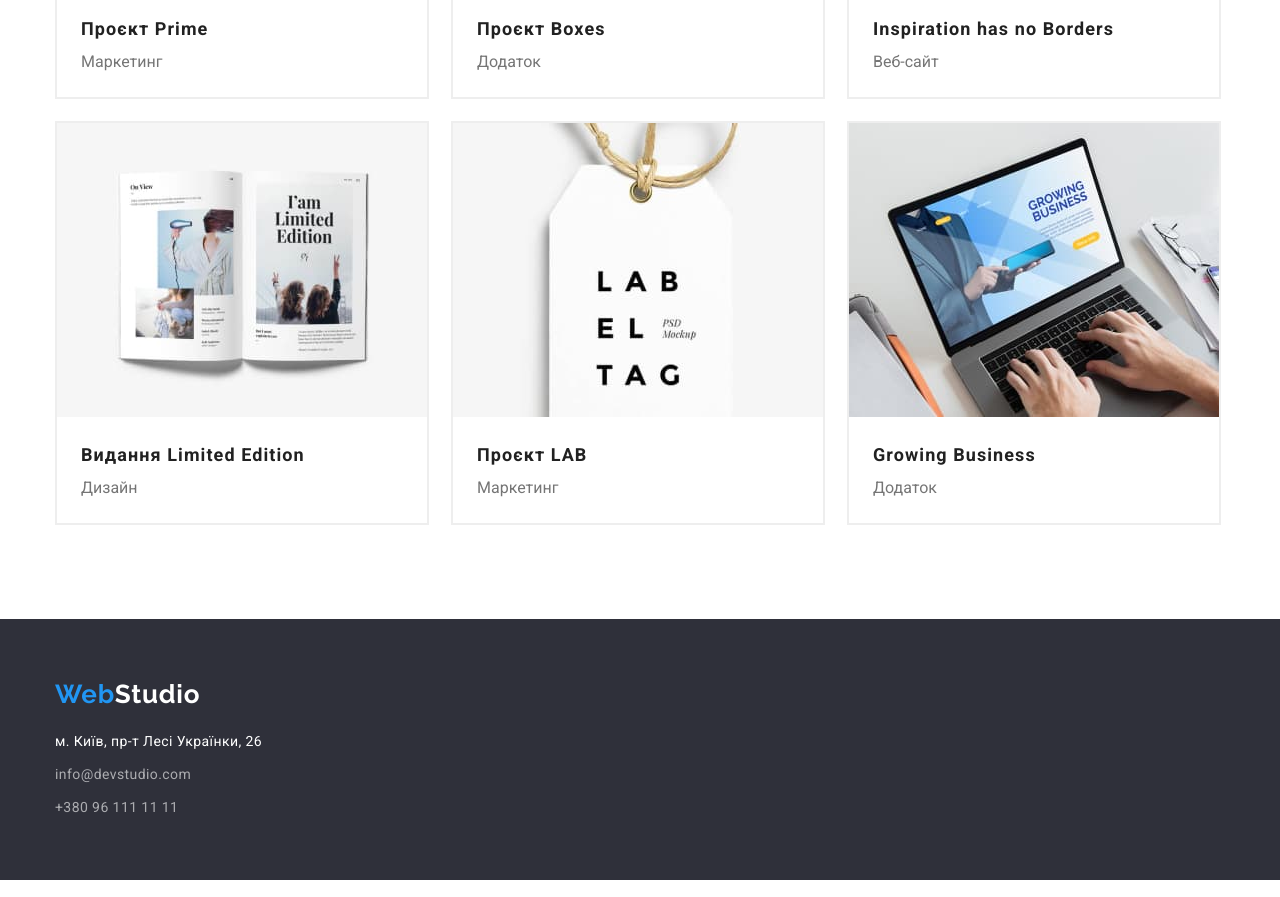
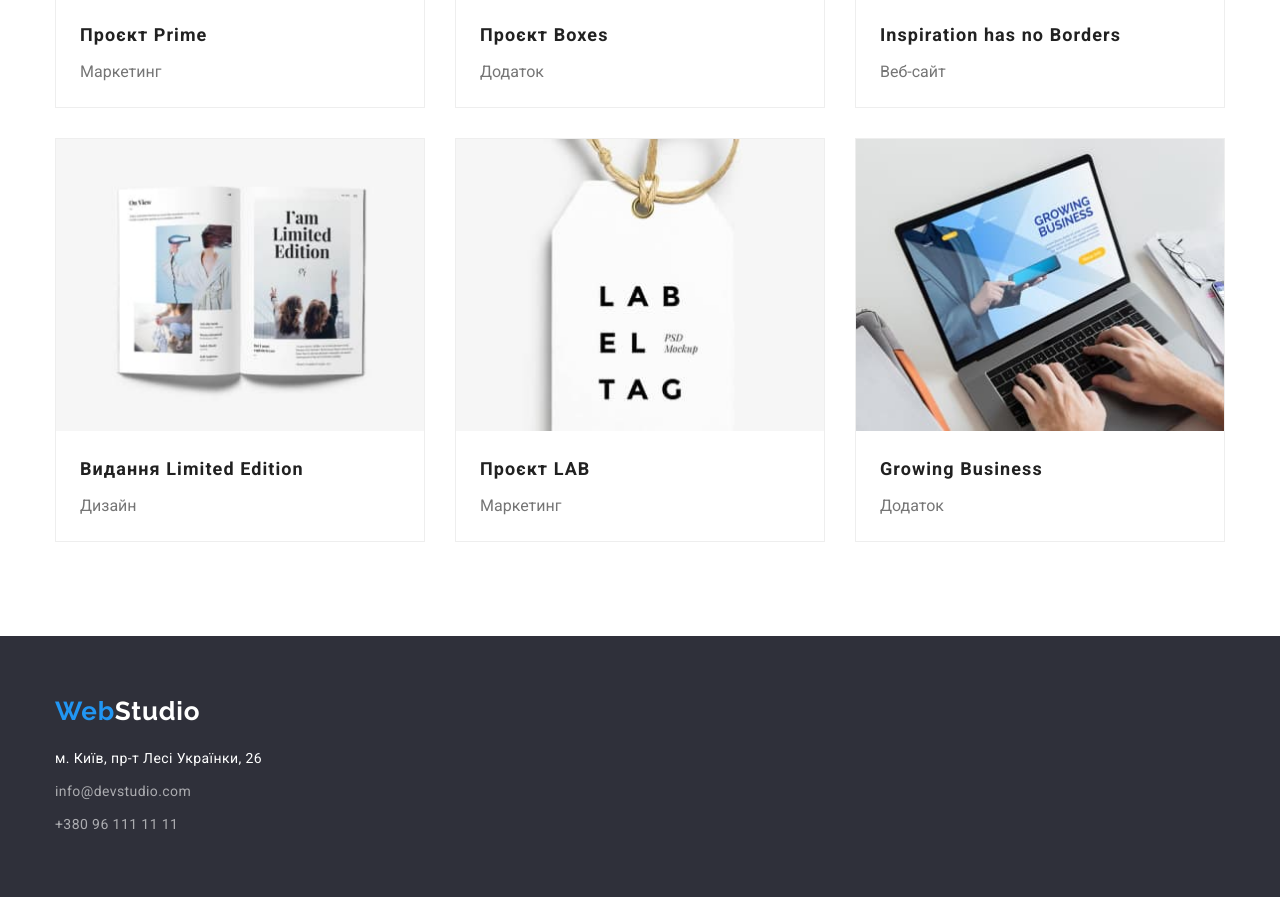
Before and after one commit to ruslanzakhar/goit-markup-hw-03, a plain HTML site: page portfolio.html in a window 1280 px wide. Shown: the part 1002-1899 px from the top of the page. Drawn offline with nearby package versions, Linux system fonts and the light colour scheme.

Commit message:
fix homework

```diff
--- a/css/styles.css
+++ b/css/styles.css
@@ -162,6 +162,10 @@ ul{  padding-left: 0;
 
 /*-----------HERO---------*/
 
+.section {
+    padding: 94px 0 94px 0 ;
+ }
+
 .hero{
     padding: 200px 0 200px;
     text-align: center;
@@ -237,9 +241,7 @@ ul{  padding-left: 0;
     color: var(--paragraph-color);
 }
 
- .section {
-    padding: 94px 0 94px 0 ;
- }
+
  .affairs{
     padding-top: 0;
 }
@@ -328,16 +330,19 @@ ul{  padding-left: 0;
 .projects-list{
     display: flex;
     flex-wrap: wrap;
-    gap:22px;
+    gap:30px;
 }
 
-.projects-items{
-    border: 2px solid #EEEEEE;
+.projects-items {
+    width: calc((100% - 60px) / 3);
+    border: 1px solid #EEEEEE;
 }
+
 .project-title{
     font-size: 18px;
     line-height: 2;
     letter-spacing: 0.06em;
+    margin-bottom: 4px;
 }
 
 .project-text{
@@ -355,6 +360,7 @@ padding: 20px 24px 20px ;
 
 .footer{
     background-color:var(--second-color);
+    padding: 60px 0 60px;
 }
 
 .logo-link{
@@ -369,10 +375,7 @@ padding: 20px 24px 20px ;
     color:var(--main-color);
 }
 
-.footer-marg{
-    padding-block : 60px 0;
-    max-width: 145px;
-}
+
 
 .footer-list:not(:nth-child(2)){
     margin:0;
@@ -413,10 +416,6 @@ padding: 20px 24px 20px ;
     color: rgba(255, 255, 255, 0.6);
 }
 
-.elem-tel{
-    padding-block: 0px 60px;
-}
-
 .logo{
 
     font-weight: 700;
--- a/portfolio.html
+++ b/portfolio.html
@@ -45,7 +45,7 @@
             <li><button class="btn-items list" type="button">Маркетинг</button></li>
           </ul>
     <ul class="projects-list">
-      <li class="projects-items list">
+      <li class="projects-items  list">
         <img src="./images/notebook_1.jpg" alt="notebook" width="370">
         <div class="name-list"><h2 class="project-title">Технокряк</h2>
         <p class="project-text">Веб-сайт</p>
@@ -106,17 +106,16 @@
 </main>
       <footer class="footer">
         <div class="container">
-          <div class="footer-marg"> <a class="logo-link" href="./index.html">
+           <a class="logo-link" href="./index.html">
       <span class="logo">Web</span>Studio</a>
-      </div>
     <address>
         <ul class="footer-list list">
             <li class="element"><a class="footer-links-map link" href="https://goo.gl/maps/fhk3UUp2k1UyL6vdA" target="_blank" rel="noreferrer noopener">м. Київ, пр-т Лесі Українки, 26</a></li>
             <li class="element"><a class="footer-links-mail link" href="mailto:info@devstudio.com">info@devstudio.com</a></li>
-            <li class="elem-tel"><a class="footer-links-tel link" href="tel:+380961111111">+380 96 111 11 11</a></li>
+            <li ><a class="footer-links-tel link" href="tel:+380961111111">+380 96 111 11 11</a></li>
         </ul>
     </address>
-  </div>
+        </div>
    </footer>
   </body>
 </html>
```
Also changed, not shown: index.html (+2 -3 lines).
